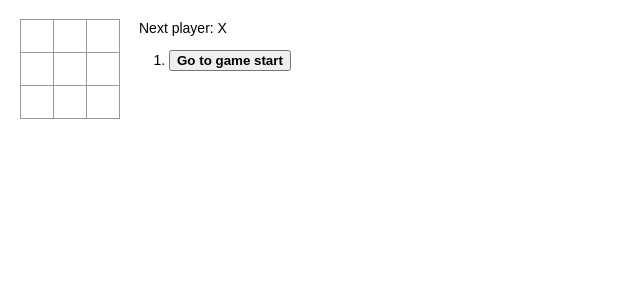
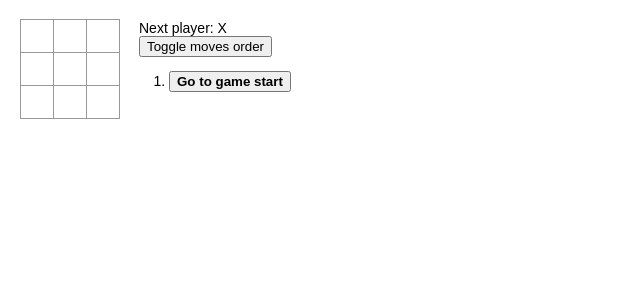
Before and after one commit to angelguzmaning/tic-tac-toe-ts-redux, a React (Create React App) app: page / in a window 1280 px wide. Shown: the top 300 px of the page, without its empty margins (0-640 px from the left). Built offline with nearby package versions, Linux system fonts and the light colour scheme.

Commit message:
Add a toggle button that lets you sort the moves
In either ascending or descending order.

```diff
--- a/src/components/Game/Game.Slice.ts
+++ b/src/components/Game/Game.Slice.ts
@@ -8,6 +8,7 @@ export interface GameState {
   stepNumber: number;
   xIsNext: boolean;
   winner: SquareValue;
+  movesOrder: 'Descending' | 'Ascending';
 }
 
 const initialState: GameState = {
@@ -15,6 +16,7 @@ const initialState: GameState = {
   stepNumber: 0,
   xIsNext: true,
   winner: null,
+  movesOrder: 'Ascending',
 };
 
 const slice = createSlice({
@@ -50,9 +52,12 @@ const slice = createSlice({
         state.winner = !state.xIsNext ? 'X' : 'O';
       }
     },
+    toggleMovesOrder: (state) => {
+      state.movesOrder = state.movesOrder === 'Ascending' ? 'Descending' : 'Ascending';
+    },
   },
 });
 
 export default slice.reducer;
 
-export const { reset, playCell, jumpTo } = slice.actions;
+export const { reset, playCell, jumpTo, toggleMovesOrder } = slice.actions;
--- a/src/components/Game/Game.tsx
+++ b/src/components/Game/Game.tsx
@@ -1,12 +1,14 @@
-import { store } from '../../state/store';
+import { dispatchOnCall, store } from '../../state/store';
 import { useStore } from '../../state/storeHooks';
 import { Board } from '../Board/Board';
-import { GameStateHistoryEntry, jumpTo, playCell } from './Game.Slice';
+import { GameStateHistoryEntry, jumpTo, playCell, toggleMovesOrder } from './Game.Slice';
+import * as R from 'ramda';
 
 export function Game() {
-  const { history, winner, stepNumber, xIsNext } = useStore();
+  const { history, winner, stepNumber, xIsNext, movesOrder } = useStore();
 
   const status = winner ? 'Winner: ' + winner : 'Next player: ' + (xIsNext ? 'X' : 'O');
+  const moves = history.map(getMoveTemplate(stepNumber));
   return (
     <div className='game'>
       <div className='game-board'>
@@ -14,7 +16,8 @@ export function Game() {
       </div>
       <div className='game-info'>
         <div>{status}</div>
-        <ol>{history.map(getMoveTemplate(stepNumber))}</ol>
+        <button onClick={dispatchOnCall(toggleMovesOrder())}>Toggle moves order</button>
+        <ol>{movesOrder === 'Ascending' ? moves : R.reverse(moves)}</ol>
       </div>
     </div>
   );
--- a/src/state/store.ts
+++ b/src/state/store.ts
@@ -1,5 +1,9 @@
-import { configureStore } from '@reduxjs/toolkit';
+import { Action, configureStore } from '@reduxjs/toolkit';
 import game from '../components/Game/Game.Slice';
 
 export const store = configureStore({ reducer: game });
 export type State = ReturnType<typeof store.getState>;
+
+export function dispatchOnCall(action: Action) {
+  return () => store.dispatch(action);
+}
```
Also changed, not shown: 1 other file (tests, documents, lock files or other folders).
